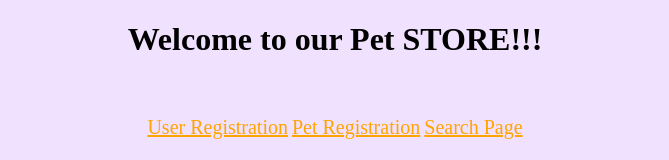
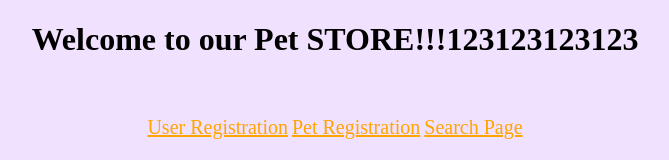
Before and after one commit to rosko89/PetStoreTestingTask, a plain HTML site: page index.html in a window 1280 px wide. Shown: the top 160 px of the page, without its empty margins (305-974 px from the left). Drawn offline with Linux system fonts and the light colour scheme.

Commit message:
nov commit sys smqna na zaglavieto

```diff
--- a/index.html
+++ b/index.html
@@ -6,7 +6,7 @@
 </head>
 <body>
 <div class="center">
-<h1>Welcome to our Pet STORE!!!</h1>
+<h1>Welcome to our Pet STORE!!!123123123123</h1>
 </div>
 </br>
 </br>
```
